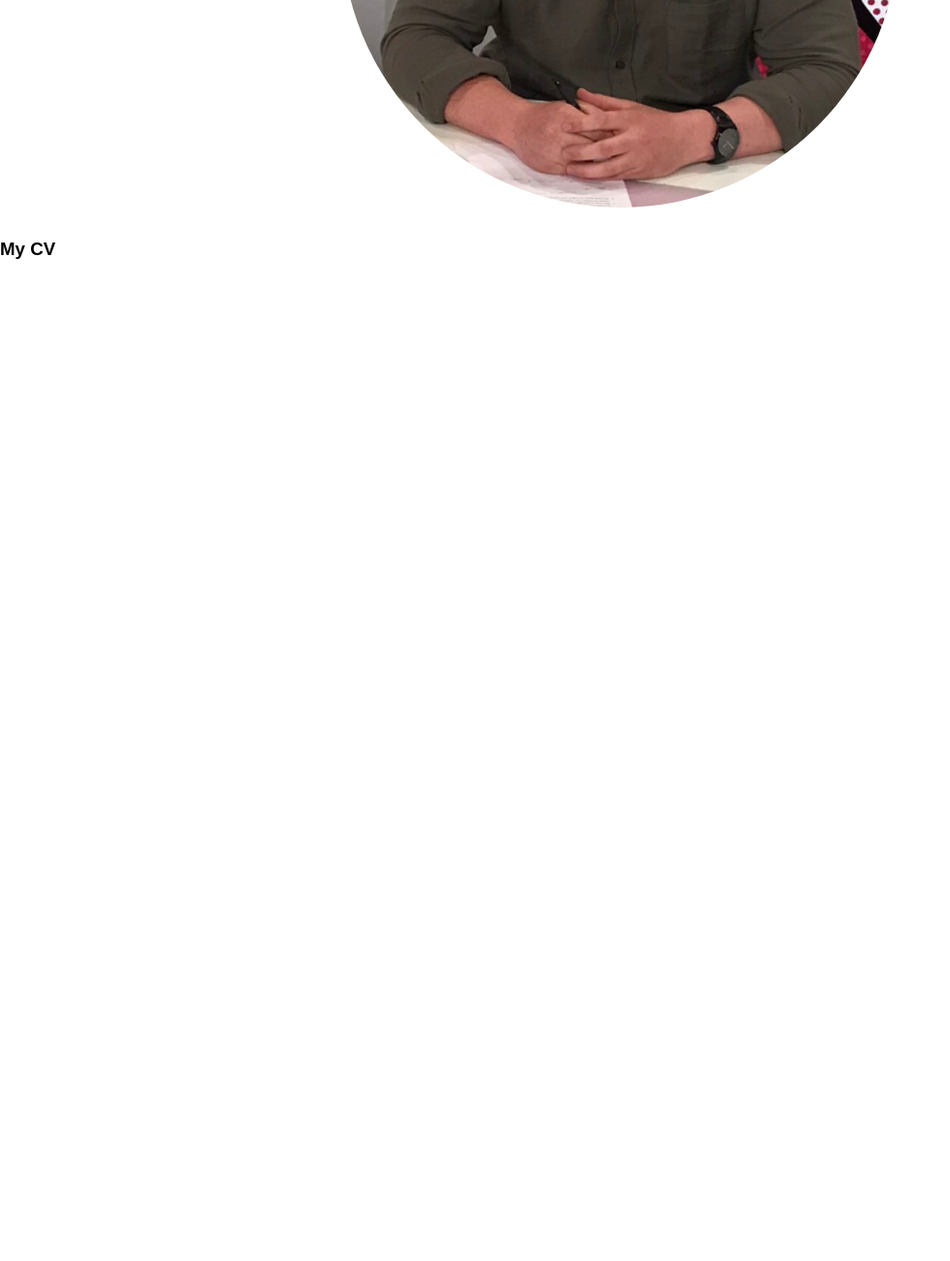
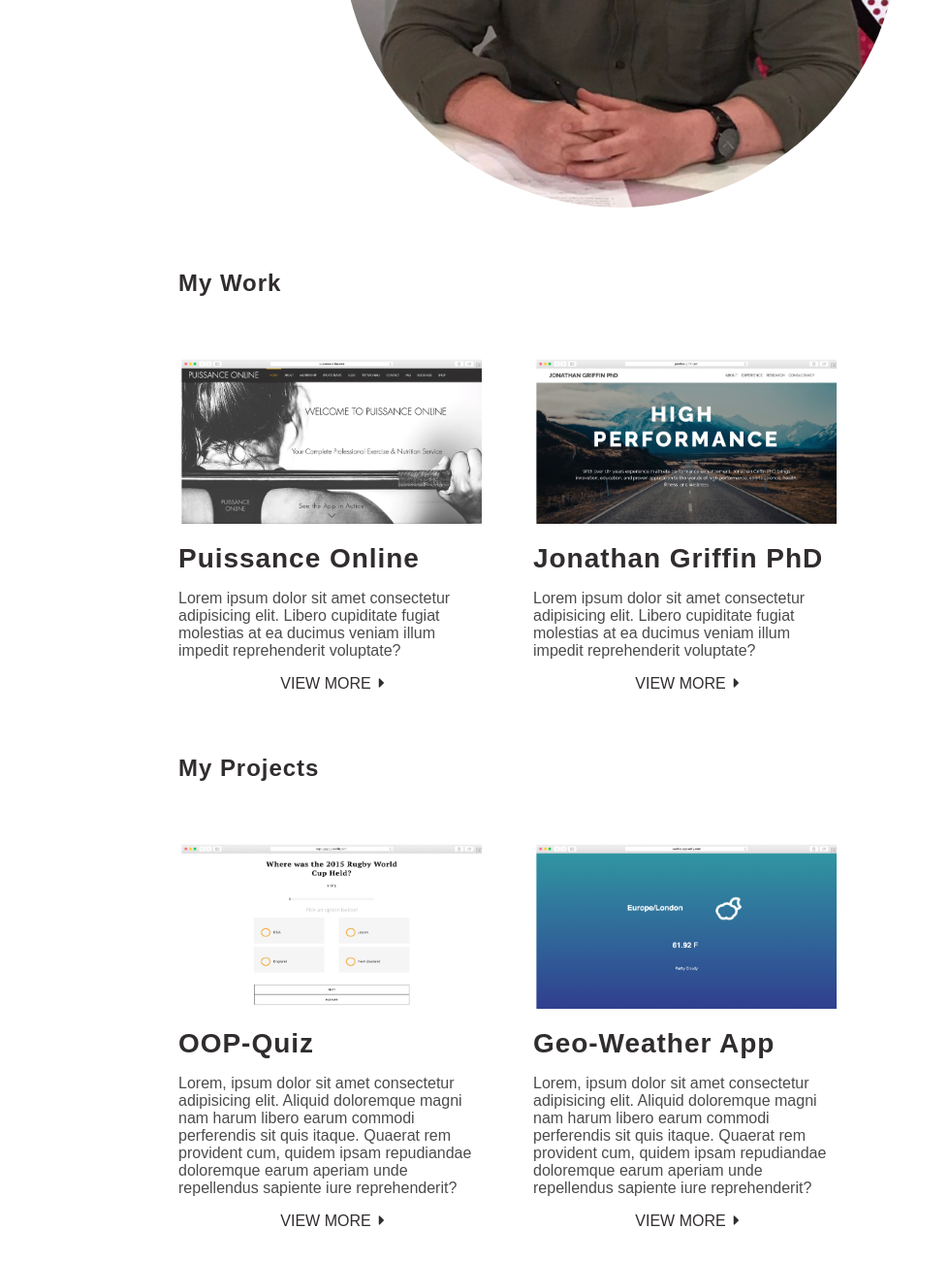
Before and after one commit to daltsDev/myportfolio, a plain HTML site: page index.html in a window 1280 px wide. Shown: the part 695-1995 px from the top of the page at 97% size, without its empty margins (0-980 px from the left). Before the commit the page ends 963 px from the top, so only its background shows below. Drawn offline with Linux system fonts and the light colour scheme; a web font is replaced by a local one.

Commit message:
Added mywork and myprojects

```diff
--- a/index.html
+++ b/index.html
@@ -6,6 +6,8 @@
     <meta name="viewport" content="width=device-width, initial-scale=1.0">
     <meta http-equiv="X-UA-Compatible" content="ie=edge">
     <link rel="stylesheet" href="./main.css">
+    <link rel="stylesheet" href="https://use.fontawesome.com/releases/v5.8.1/css/all.css"
+        integrity="sha384-50oBUHEmvpQ+1lW4y57PTFmhCaXp0ML5d60M1M7uH2+nqUivzIebhndOJK28anvf" crossorigin="anonymous">
 
     <title>Stephen Dalton</title>
 </head>
@@ -52,19 +54,60 @@
         <div class="showcase-sub-container">
 
             <p class="showcase-about">
-                Lorem ipsum dolor sit amet consectetur adipisicing elit. Illum fugit id voluptatum voluptate in, corporis
-                optio a. Nulla et a aliquam, harum consequuntur autem voluptas quaerat vitae labore adipisci nemo distinctio
-                ipsum debitis quibusdam soluta, molestiae assumenda? Illo aliquid nemo ducimus tenetur, quas dolores? Dicta
+                Lorem ipsum dolor sit amet consectetur adipisicing elit. Illum fugit id voluptatum voluptate in,
+                corporis
+                optio a. Nulla et a aliquam, harum consequuntur autem voluptas quaerat vitae labore adipisci nemo
+                distinctio
+                ipsum debitis quibusdam soluta, molestiae assumenda? Illo aliquid nemo ducimus tenetur, quas dolores?
+                Dicta
                 quos animi rem repellendus est!
             </p>
             <img src="./assets/IMG_1703.jpg" alt="Stephen Dalton" class="showcase-img">
         </div>
     </div>
     <div class="resume-container">
-        <h3 class="resume-h3">My CV</h3>
+        <h3 class="resume-h3">My Work</h3>
+        <div class="work-card-container">
+
+            <div class="work-card">
+                <img src="./assets/Puissance-Online-MockUp.jpg" alt="Puissance Online" class="work-img">
+                <h4 class="work-h4">Puissance Online</h4>
+                <p class="work-about">Lorem ipsum dolor sit amet consectetur adipisicing elit. Libero cupiditate fugiat
+                    molestias at ea ducimus veniam illum impedit reprehenderit voluptate?</p>
+                <a href="./" class="work-link">View More<i class="fas fa-caret-right"></i></a>
+            </div>
+            <div class="work-card">
+                <img src="./assets/Jonathan-Griffin-MockUp.jpg" alt="Jonathan Griffin" class="work-img">
+                <h4 class="work-h4">Jonathan Griffin PhD</h4>
+                <p class="work-about">Lorem ipsum dolor sit amet consectetur adipisicing elit. Libero cupiditate fugiat
+                    molestias at ea ducimus veniam illum impedit reprehenderit voluptate?</p>
+                <a href="./" class="work-link">View More<i class="fas fa-caret-right"></i></a>
+            </div>
+        </div>
     </div>
 
+    <div class="projects-container">
+        <h3 class="projects-h3">My Projects</h3>
 
+        <div class="projects-card-container">
+            <div class="projects-card">
+                <img src="./assets/oop-quiz-MockUp.jpg" alt="OOP Quiz" class="projects-img">
+                <h4 class="projects-h4">OOP-Quiz</h4>
+                <p class="projects-about">Lorem, ipsum dolor sit amet consectetur adipisicing elit. Aliquid doloremque
+                    magni nam harum libero earum commodi perferendis sit quis itaque. Quaerat rem provident cum, quidem
+                    ipsam repudiandae doloremque earum aperiam unde repellendus sapiente iure reprehenderit?</p>
+                    <a href="./" class="projects-link">View More<i class="fas fa-caret-right"></i></a>
+            </div>
+            <div class="projects-card">
+                    <img src="./assets/weather-app-MockUp.jpg" alt="OOP Quiz" class="projects-img">
+                    <h4 class="projects-h4">Geo-Weather App</h4>
+                    <p class="projects-about">Lorem, ipsum dolor sit amet consectetur adipisicing elit. Aliquid doloremque
+                        magni nam harum libero earum commodi perferendis sit quis itaque. Quaerat rem provident cum, quidem
+                        ipsam repudiandae doloremque earum aperiam unde repellendus sapiente iure reprehenderit?</p>
+                        <a href="./" class="projects-link">View More<i class="fas fa-caret-right"></i></a>
+                </div>
+        </div>
+    </div>
 
 
 
--- a/main.css
+++ b/main.css
@@ -140,3 +140,58 @@ body {
   border-radius: 50%;
   margin: 2rem 0;
 }
+.resume-container, .projects-container {
+  min-width: 310px;
+  max-width: 960px;
+  margin: 0 auto;
+}
+.resume-h3, .projects-h3 {
+  font-weight: 900;
+  letter-spacing: 0.06rem;
+  margin: 2rem 1.5rem;
+  font-size: 1.5rem;
+  color: #312d2f;
+}
+.work-card-container, .projects-card-container {
+  display: flex;
+  flex-flow: row wrap;
+}
+.work-card, .projects-card {
+  margin: 2rem 0.5rem;
+  min-width: 310px;
+  max-width: 350px;
+  height: auto;
+  text-align: center;
+}
+.work-h4, .projects-h4 {
+  font-size: 1.2rem;
+  margin: 1rem;
+  color: #312d2f;
+  text-align: left;
+  font-size: 1.75rem;
+  font-weight: 900;
+  letter-spacing: 0.06rem;
+}
+.work-about, .projects-about {
+  margin: 1rem;
+  text-align: left;
+  opacity: 0.7;
+}
+.work-img, .projects-img {
+  width: 320px;
+  height: auto;
+  border-radius: 5px;
+}
+.work-link, .projects-link {
+  text-decoration: none;
+  color: #312d2f;
+  text-transform: uppercase;
+}
+.work-link:hover {
+  cursor: pointer;
+}
+.fa-caret-right {
+  font-weight: 900;
+  margin-left: 0.5rem;
+  font-size: 1rem;
+}
```
Also changed, not shown: assets/Jonathan Griffin.jpeg (added), assets/Jonathan-Griffin-MockUp.jpg (added), assets/OOP-QUIZ.png (added), assets/Puissance Online.png (added), assets/Puissance-Online-MockUp.jpg (added), assets/WeatherApp.png (added), assets/oop-quiz-MockUp.jpg (added), assets/weather-app-MockUp.jpg (added).
